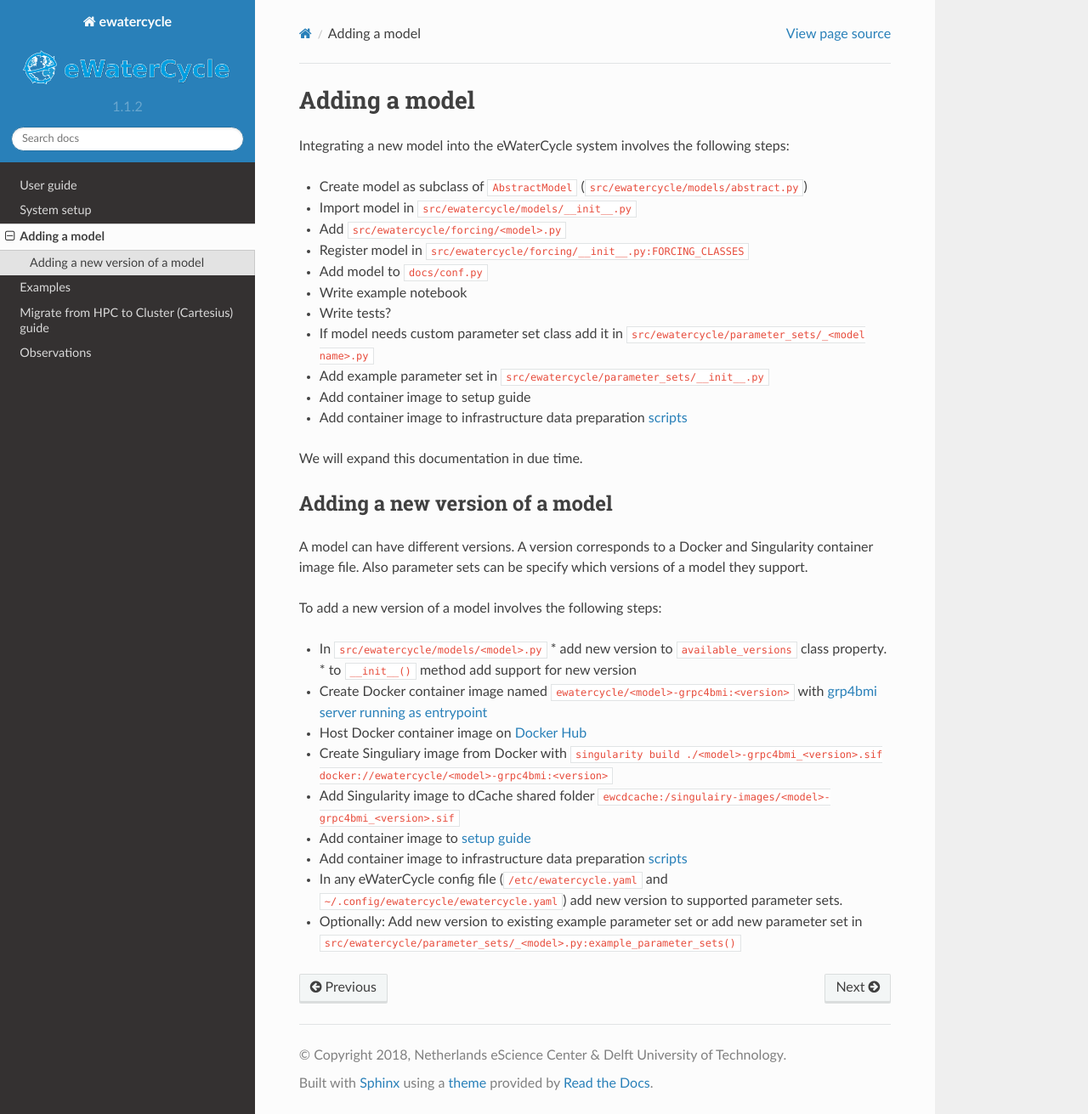
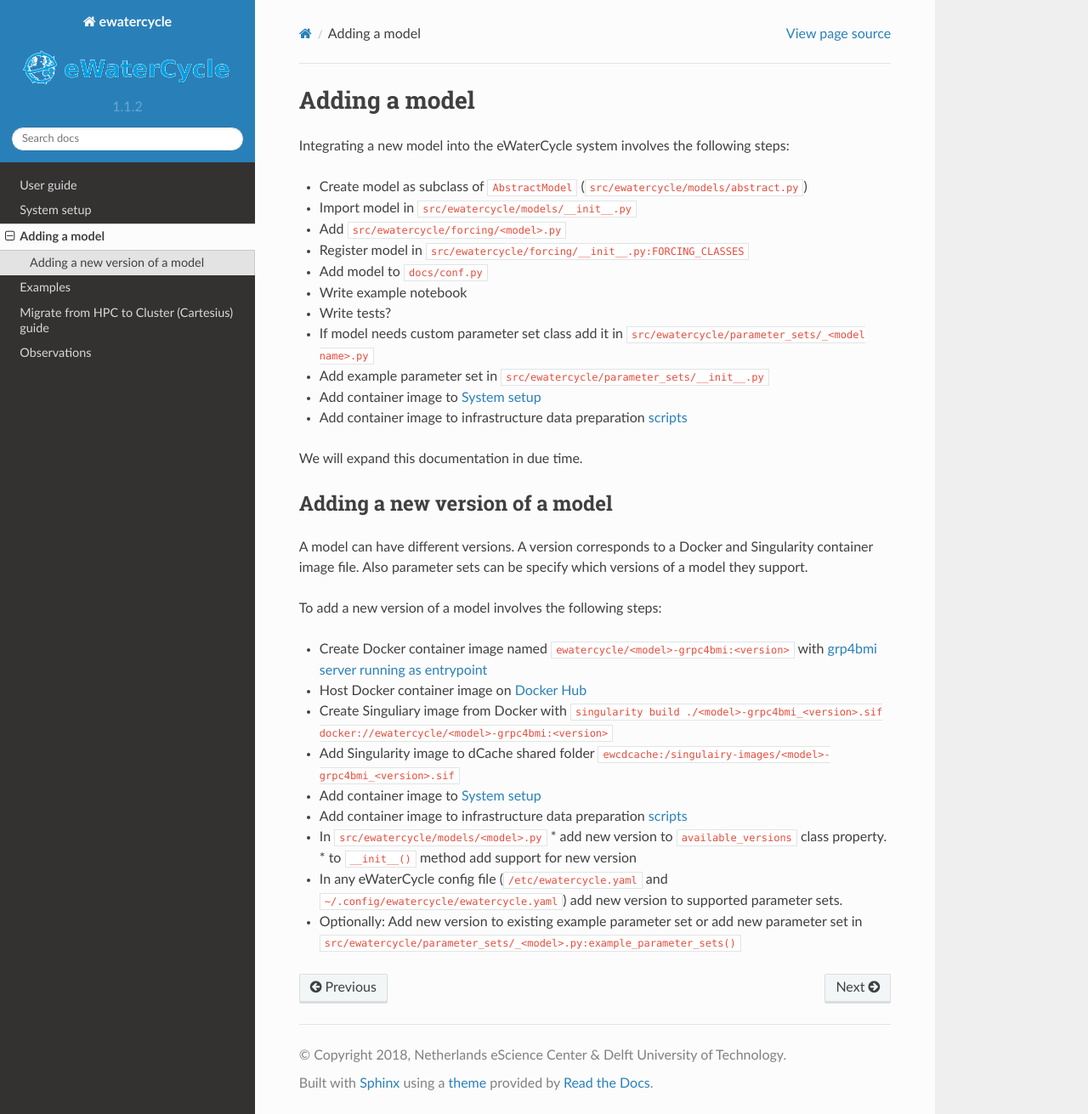
Before and after one commit to eWaterCycle/ewatercycle, a Sphinx documentation site: the page built from docs/adding_models.rst, in a window 1280 px wide and 1311 px high. Shown: the whole window at 85% size. Built offline with Sphinx 7.4.7 and the Read the Docs theme 2.0.0, drawn with Linux system fonts in a browser that asks for light colours; pages that are not in the unit, such as notebooks, are missing from menus.

Commit message:
Image before Python

```diff
--- a/docs/adding_models.rst
+++ b/docs/adding_models.rst
@@ -12,8 +12,8 @@ Integrating a new model into the eWaterCycle system involves the following steps
 * Write tests?
 * If model needs custom parameter set class add it in ``src/ewatercycle/parameter_sets/_<model name>.py``
 * Add example parameter set in ``src/ewatercycle/parameter_sets/__init__.py``
-* Add container image to setup guide
-* Add container image to infrastructure data preparation `scripts <https://github.com/eWaterCycle/infra/tree/main/roles/prep_shared_data>`_
+* Add container image to :doc:`system_setup`
+* Add container image to infrastructure data preparation scripts_
 
 We will expand this documentation in due time.
 
@@ -26,14 +26,16 @@ Also parameter sets can be specify which versions of a model they support.
 
 To add a new version of a model involves the following steps:
 
-* In ``src/ewatercycle/models/<model>.py``
-  * add new version to ``available_versions`` class property.
-  * to ``__init__()`` method add support for new version
 * Create Docker container image named ``ewatercycle/<model>-grpc4bmi:<version>`` with `grp4bmi server running as entrypoint <https://grpc4bmi.readthedocs.io/en/latest/container/building.html>`_
 * Host Docker container image on `Docker Hub <https://hub.docker.com/u/ewatercycle>`_
 * Create Singuliary image from Docker with ``singularity build ./<model>-grpc4bmi_<version>.sif docker://ewatercycle/<model>-grpc4bmi:<version>``
 * Add Singularity image to dCache shared folder ``ewcdcache:/singulairy-images/<model>-grpc4bmi_<version>.sif``
-* Add container image to `setup guide <system_setup>`_
-* Add container image to infrastructure data preparation `scripts <https://github.com/eWaterCycle/infra/tree/main/roles/prep_shared_data>`_
+* Add container image to :doc:`system_setup`
+* Add container image to infrastructure data preparation scripts_
+* In ``src/ewatercycle/models/<model>.py``
+  * add new version to ``available_versions`` class property.
+  * to ``__init__()`` method add support for new version
 * In any eWaterCycle config file (``/etc/ewatercycle.yaml`` and ``~/.config/ewatercycle/ewatercycle.yaml``) add new version to supported parameter sets.
 * Optionally: Add new version to existing example parameter set or add new parameter set in ``src/ewatercycle/parameter_sets/_<model>.py:example_parameter_sets()``
+
+.. _scripts: https://github.com/eWaterCycle/infra/tree/main/roles/prep_shared_data
```
